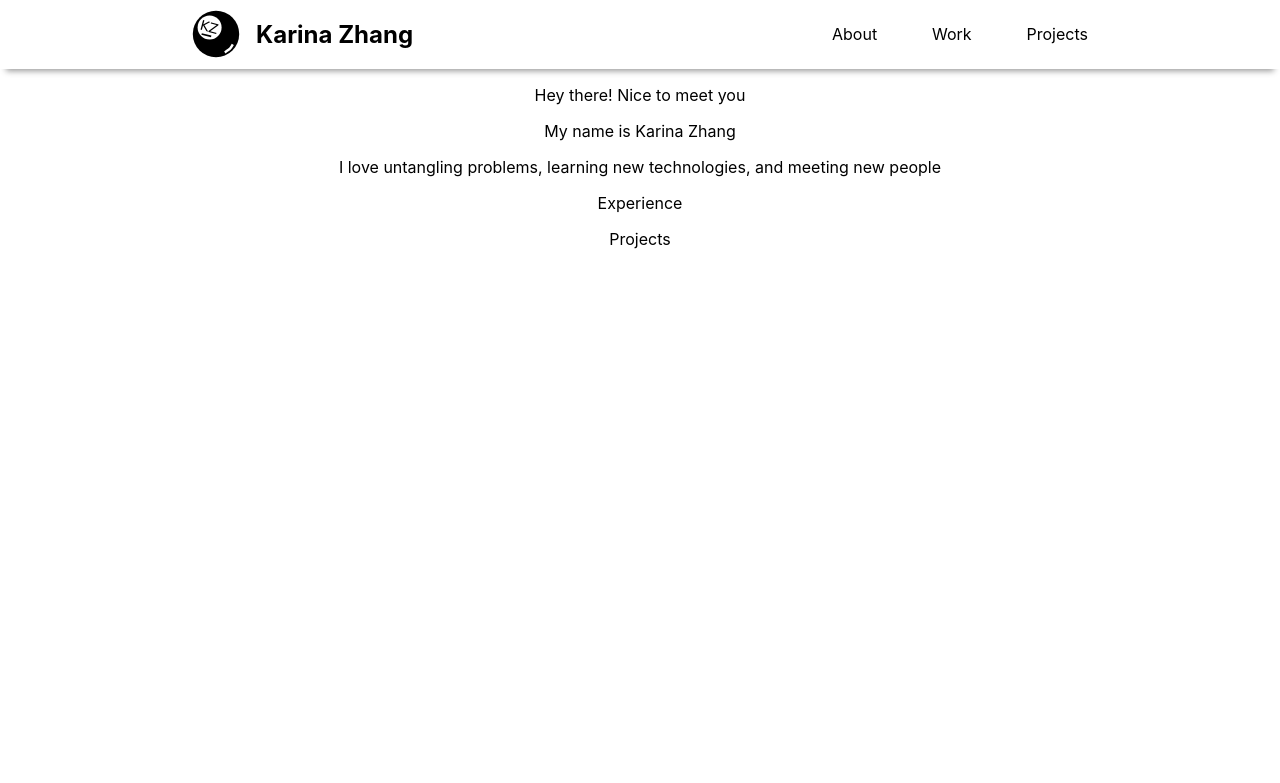
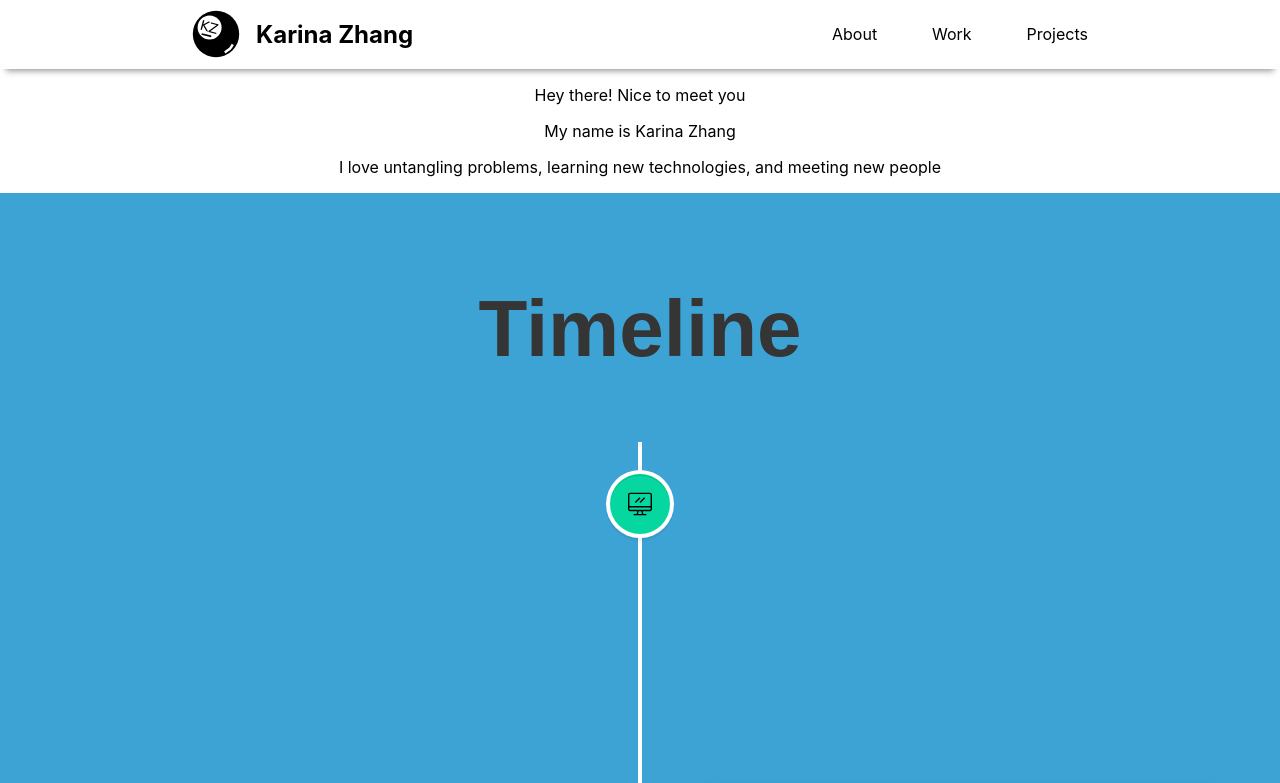
Before and after one commit to kzhang01/kzhang01.github.io, a React (Create React App) app: page / in a window 1280 px wide. Shown: the top 783 px of the page. Built offline with nearby package versions, Linux system fonts and the light colour scheme.

Commit message:
add timeline to experience

```diff
--- a/package.json
+++ b/package.json
@@ -10,6 +10,7 @@
     "react-dom": "^17.0.2",
     "react-router-dom": "^5.2.0",
     "react-scripts": "4.0.3",
+    "react-vertical-timeline-component": "^3.3.3",
     "styled-components": "^5.3.0",
     "web-vitals": "^1.1.2"
   },
--- a/src/components/Experience.js
+++ b/src/components/Experience.js
@@ -1,9 +1,61 @@
-import React from "react";
+import "../styles/experience.css"
+import { ReactComponent as WorkIcon } from "../assets/work.svg"
+import { ReactComponent as SchoolIcon } from "../assets/school.svg"
+
+import TimelineElements from "./TimelineElements"
+
+import {
+  VerticalTimeline,
+  VerticalTimelineElement,
+} from "react-vertical-timeline-component"
+
+import "react-vertical-timeline-component/style.min.css"
 
 export default function Experience() {
-    return (
-        <section id="experience">
-            <p>Experience</p>
-        </section>
-    )
+  let workIconStyles = { background: "#06D6A0" }
+  let schoolIconStyles = { background: "#f9c74f" }
+
+  return (
+    <section id="experience">
+      <h1 className="title">Timeline</h1>
+      <VerticalTimeline>
+        {TimelineElements.map(element => {
+          let isWorkIcon = element.icon === "work"
+          let showButton =
+            element.buttonText !== undefined &&
+            element.buttonText !== null &&
+            element.buttonText !== ""
+
+          return (
+            <VerticalTimelineElement
+              key={element.key}
+              date={element.date}
+              dateClassName="date"
+              iconStyle={isWorkIcon ? workIconStyles : schoolIconStyles}
+              icon={isWorkIcon ? <WorkIcon /> : <SchoolIcon />}
+            >
+              <h3 className="vertical-timeline-element-title">
+                {element.title}
+              </h3>
+              <h5 className="vertical-timeline-element-subtitle">
+                {element.location}
+              </h5>
+              <div id="description">{element.description}</div>
+              {showButton && (
+                <a
+                  className={`button ${
+                    isWorkIcon ? "workButton" : "schoolButton"
+                  }
+`}
+                  href={element.buttonLink}
+                >
+                  {element.buttonText}
+                </a>
+              )}
+            </VerticalTimelineElement>
+          )
+        })}
+      </VerticalTimeline>
+    </section>
+  )
 }
--- /dev/null
+++ b/src/components/TimelineElements.js
@@ -0,0 +1,59 @@
+let TimelineElements = [
+    {
+        id: 1,
+        title: "Microsoft",
+        location: "New Technologist Intern",
+        description:
+        "Worked through the software development lifecycle under mentorship of senior staff at Microsoft. Developed a web application using React, Mapbox API, and the Environmental Protection Agency’s Envirofacts API",
+        buttonText: "Program Website",
+        buttonLink: "https://www.newtechnologists.com",
+        date: "Jun 2021 - Aug 2021",
+        icon: "work",
+    },
+    {
+        id: 2,
+        title: "Classrooms Without Borders",
+        location: "Software Developer",
+        description:
+        "Created a web application for students to submit assignments, browse a database of past assignments, and filter results using React and Firebase. Regularly communicated with client to ensure seamless project hand-off and satisfaction with product requirements",
+        buttonText: "See Live Website",
+        buttonLink: "https://on-this-day-cwb.herokuapp.com/",
+        date: "Apr 2021 - Jun 2021",
+        icon: "work",
+    },
+    {
+        id: 3,
+        title: "HKP Solutions",
+        location: "iOS Developer Intern",
+        description:
+        "Worked in agile environment to implement new features for the hotel housekeeping management system using SwiftUI. Collaborated with the backend team to integrate internally built APIs for user sign-in/sign-up. Designed user experience frameworks applicable to multiple screen sizes, including both iPad and iPhone.",
+        buttonText: "Company Website",
+        buttonLink: "https://www.linkedin.com/company/hkpsolutions/",
+        date: "Dec 2020 - May 2021",
+        icon: "work",
+    },
+    {
+        id: 4,
+        title: "New York University",
+        location: "New York, NY",
+        description:
+        "Majoring in Computer Science at the College of Arts and Sciences, minoring in Web Programming and Applications",
+        buttonText: "University Website",
+        buttonLink: "https://cs.nyu.edu/home/index.html",
+        date: "Sep 2019 - Dec 2022",
+        icon: "school",
+    },
+    {
+        id: 5,
+        title: "FRC Team 1403 Cougar Robotics",
+        location: "Design Captain",
+        description:
+        "Led a team of 17 members to prototype, design, and manufacture mechanical subsystems using Autodesk Inventor to develop CAD models and a CNC machine programmed using G-code to manufacture precision parts. Won first district event in 8 years, won Mid-Atlantic Regional Chairman’s Award, and qualified for World Championship",
+        buttonText: "Team Website",
+        buttonLink: "https://cougarrobotics.com",
+        date: "Dec 2016 - Jun 2019",
+        icon: "work",
+    },
+  ]
+
+  export default TimelineElements
--- /dev/null
+++ b/src/styles/experience.css
@@ -0,0 +1,53 @@
+#experience {
+    background: #3da3d5;
+    font-family: "Montserrat", sans-serif;
+    font-size: 16px;
+    color: rgb(53, 53, 53);
+    padding: 24px 0px;
+  }
+
+  .title {
+    font-size: 5em;
+    text-align: center;
+    font-family: "Bebas Neue", sans-serif;
+  }
+
+  h3 {
+    padding-top: 0.25em;
+  }
+
+  .vertical-timeline-element-content {
+    box-shadow: 0 0.25em 0.5em 0 rgba(0, 0, 0, 0.25), 0 0.4em 1.25em 0 rgba(0, 0, 0, 0.15) !important;
+    padding: 2em 3em !important;
+  }
+
+  .date {
+    color: rgb(201, 251, 255);
+  }
+
+  #description {
+    margin: 1.5em 0 2em 0;
+  }
+
+  .button {
+    text-decoration: none;
+    padding: 0.5em 1em;
+    border-radius: 5px;
+    color: white;
+  }
+
+  .workButton {
+    background-color: #06d6a0;
+  }
+
+  .workButton:hover {
+    background-color: #0ac593;
+  }
+
+  .schoolButton {
+    background-color: #f9c74f;
+  }
+
+  .schoolButton:hover {
+    background-color: #f3bc3c;
+  }
```
Also changed, not shown: 1 other file (tests, documents, lock files or other folders).
